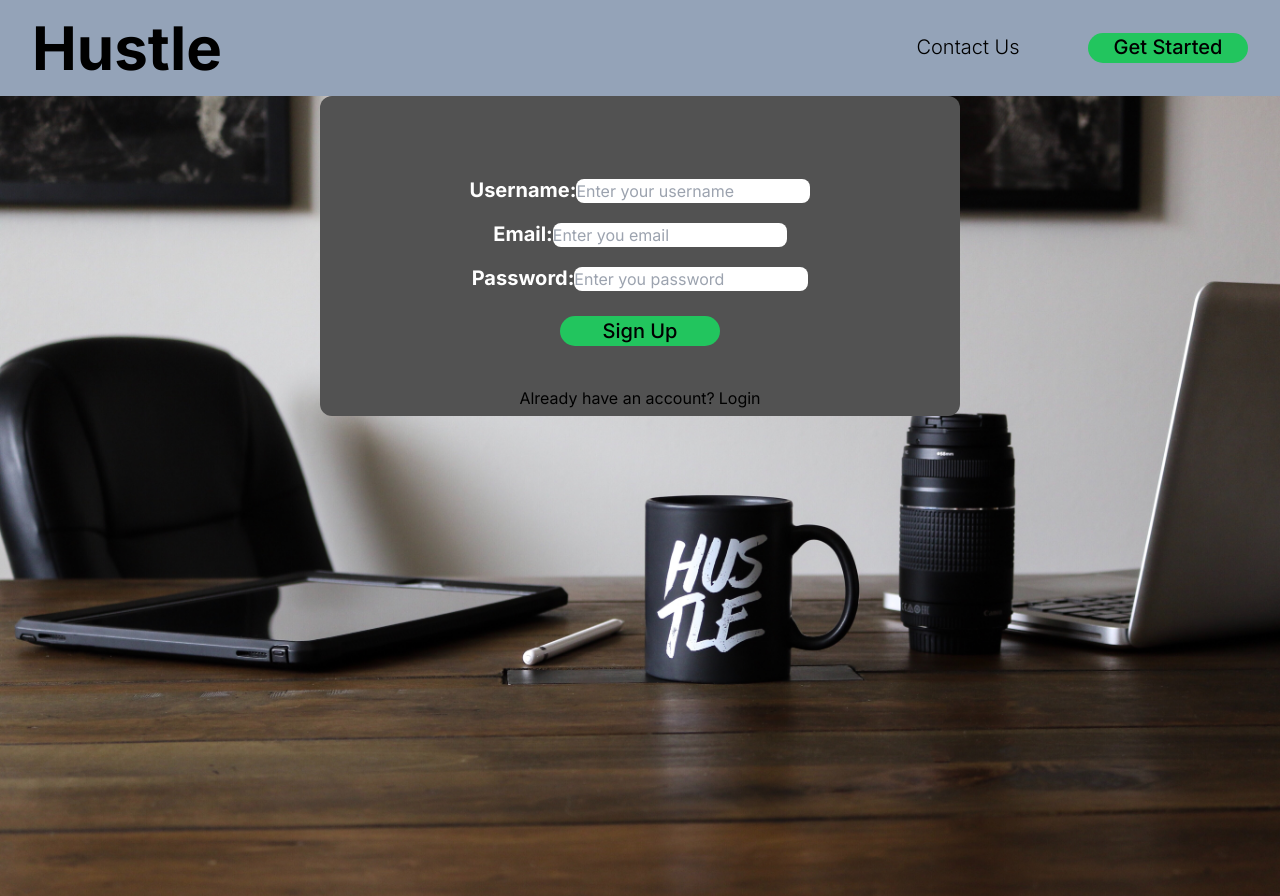
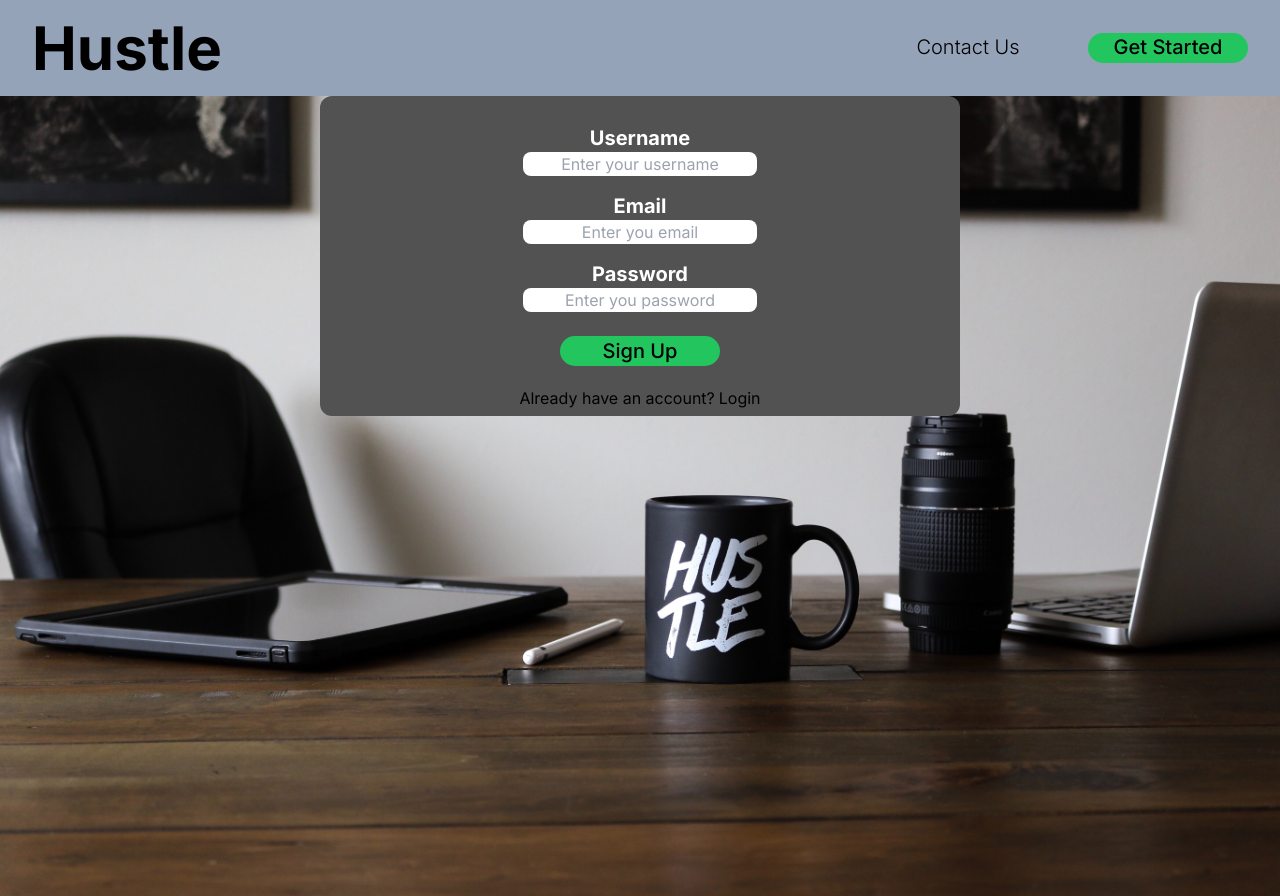
Before and after one commit to Jidealakija/project, a Next.js app: page /Signup in a window 1280 px wide. Built offline with nearby package versions, Linux system fonts and the light colour scheme.

Commit message:
feat: updated commit

```diff
--- a/src/app/Login/page.jsx
+++ b/src/app/Login/page.jsx
@@ -41,9 +41,9 @@ const Login = () => {
       <div className='w-[40rem] h-80 align-middle m-auto bg-neutral-600 rounded-xl'>
       <form onSubmit={handleSubmit} className='pt-10 text-center'>
         <div>
-          <label htmlFor="email" className='font-bold text-xl text-white'>Email:</label>
+          <p><label htmlFor="email" className='font-bold text-xl text-white'>Email</label></p>
           <input
-            className='rounded-lg'
+            className='rounded-lg text-center'
             type="email"
             id="email"
             name="email"
@@ -53,9 +53,9 @@ const Login = () => {
           />
         </div>
         <div className='mt-4'>
-          <label htmlFor="password" className='font-bold text-xl text-white'>Password:</label>
+          <p><label htmlFor="password" className='font-bold text-xl text-white'>Password</label></p>
           <input
-            className='rounded-lg'
+            className='rounded-lg text-center'
             type="password"
             id="password"
             name="password"
@@ -67,7 +67,7 @@ const Login = () => {
         <button type="submit" className='mt-6 font-medium text-xl w-40 h-[30px] rounded-3xl m-auto text-center
              bg-green-500 hover:bg-green-700'>Log In</button>
       </form>
-      <p className='text-center mt-10'>
+      <p className='text-center mt-5'>
         Don't have an account yet?
         <Link href="/Signup" className='pl-1 m-auto text-center
              hover:text-green-700'>
--- a/src/app/Signup/page.jsx
+++ b/src/app/Signup/page.jsx
@@ -40,11 +40,11 @@ const Signup = () => {
   return (
     <section className='bg-[url(/office2.jpg)] h-screen bg-cover'>
       <div className='w-[40rem] h-80 align-middle m-auto bg-neutral-600 rounded-xl'>
-      <form onSubmit={handleSubmit} className='pt-20 text-center'>
+      <form onSubmit={handleSubmit} className='pt-7 text-center'>
         <div>
-          <label htmlFor="username" className='font-bold text-xl text-white'>Username:</label>
+          <p><label htmlFor="username" className='font-bold text-xl text-white'>Username</label></p>
           <input
-          className='rounded-lg'
+          className='rounded-lg text-center'
             type="text"
             id="username"
             name="username"
@@ -54,9 +54,9 @@ const Signup = () => {
           />
         </div>
         <div className='mt-4'>
-          <label htmlFor="email" className='font-bold text-xl text-white'>Email:</label>
+          <p><label htmlFor="email" className='font-bold text-xl text-white'>Email</label></p>
           <input
-          className='rounded-lg'
+          className='rounded-lg text-center'
             type="email"
             id="email"
             name="email"
@@ -66,9 +66,9 @@ const Signup = () => {
           />
         </div>
         <div className='mt-4'>
-          <label htmlFor="password" className='font-bold text-xl text-white'>Password:</label>
+          <p><label htmlFor="password" className='font-bold text-xl text-white'>Password</label></p>
           <input
-          className='rounded-lg'
+          className='rounded-lg text-center'
             type="password"
             id="password"
             name="password"
@@ -80,7 +80,7 @@ const Signup = () => {
         <button type="submit" className='mt-6 font-medium text-xl w-40 h-[30px] rounded-3xl m-auto text-center
              bg-green-500 hover:bg-green-700'>Sign Up</button>
       </form>
-      <p className='text-center mt-10'>
+      <p className='text-center mt-5'>
         Already have an account?
         <Link href="/Login" className='pl-1 m-auto text-center
              hover:text-green-700'>
```
